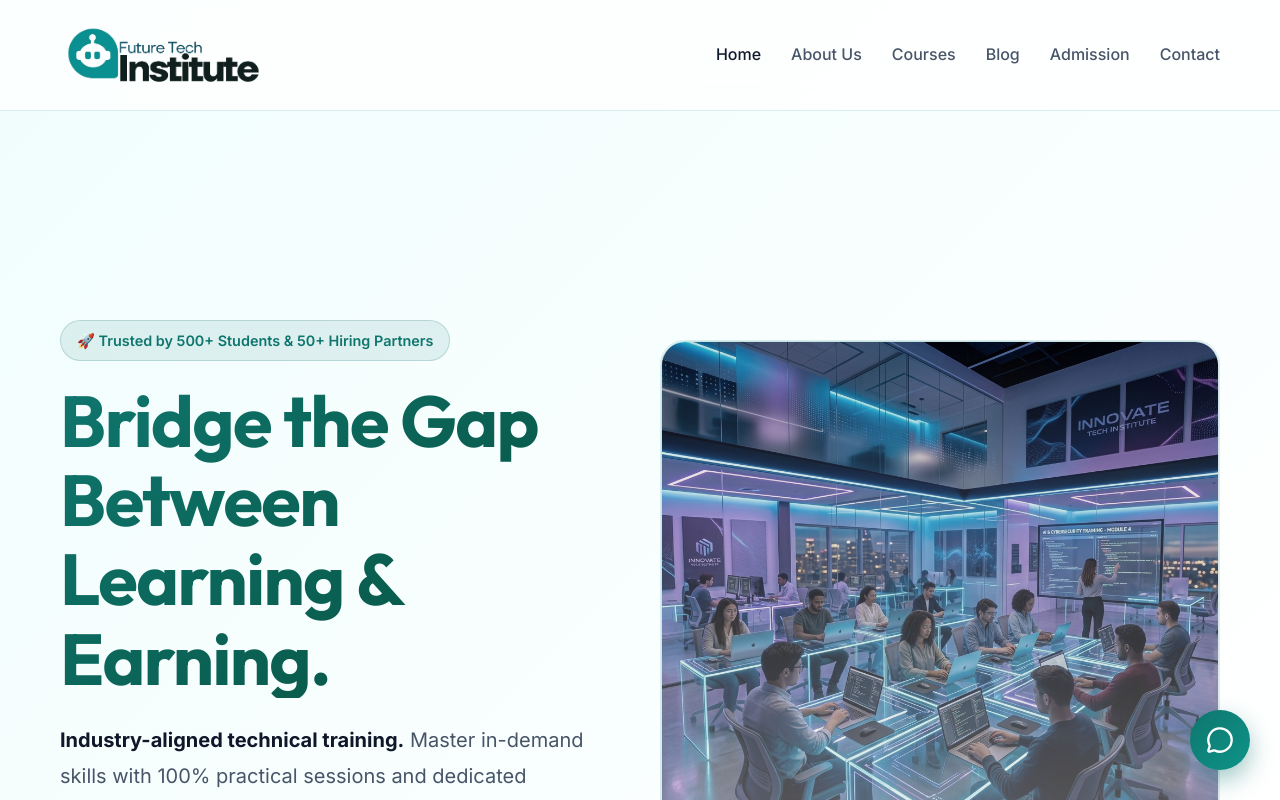
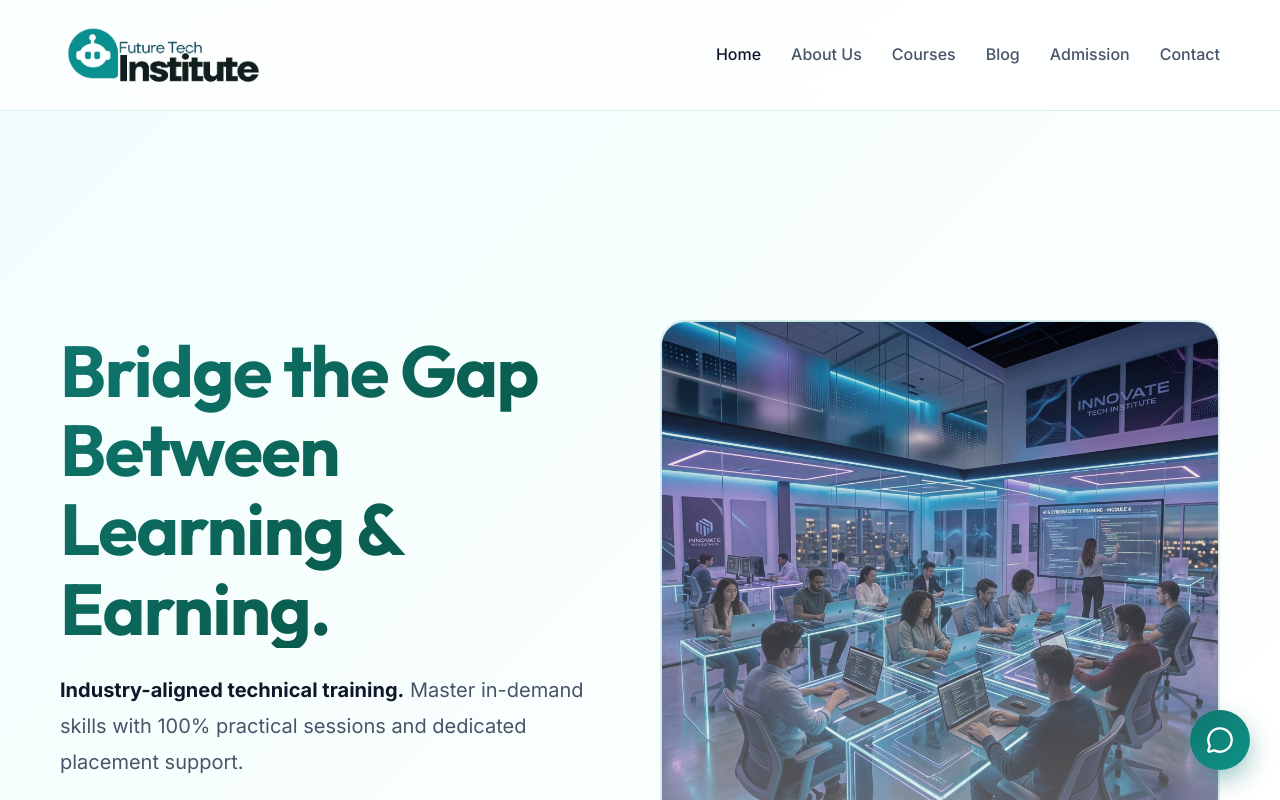
Before and after one commit to abish05/FTI-WEBSITE, a React (Vite) app: page / in a window 1280 px wide. Shown: the top 800 px of the page. Built offline with nearby package versions, Linux system fonts and the light colour scheme.

Commit message:
chore: remove trusted by badge from home page

```diff
--- a/src/pages/Home.jsx
+++ b/src/pages/Home.jsx
@@ -20,9 +20,6 @@ const Home = () => {
             {/* HERO SECTION */}
             <div className="hero-split" style={{ display: 'grid', gridTemplateColumns: 'repeat(auto-fit, minmax(300px, 1fr))', gap: '40px', alignItems: 'center', marginTop: '20px', animation: 'fadeInUp 0.8s ease-out' }}>
                 <div style={{ textAlign: 'left' }}>
-                    <div style={{ display: 'inline-block', padding: '8px 16px', background: 'rgba(15, 118, 110, 0.1)', color: 'var(--accent)', borderRadius: '30px', fontWeight: '600', marginBottom: '20px', fontSize: '0.9rem', border: '1px solid rgba(15, 118, 110, 0.2)' }}>
-                        🚀 Trusted by 500+ Students & 50+ Hiring Partners
-                    </div>
                     <h1 className="gradient-text" style={{ fontSize: '4.5rem', marginBottom: '24px', letterSpacing: '-1.5px', lineHeight: '1.1' }}>
                         Bridge the Gap Between <br />Learning & Earning.
                     </h1>
```
